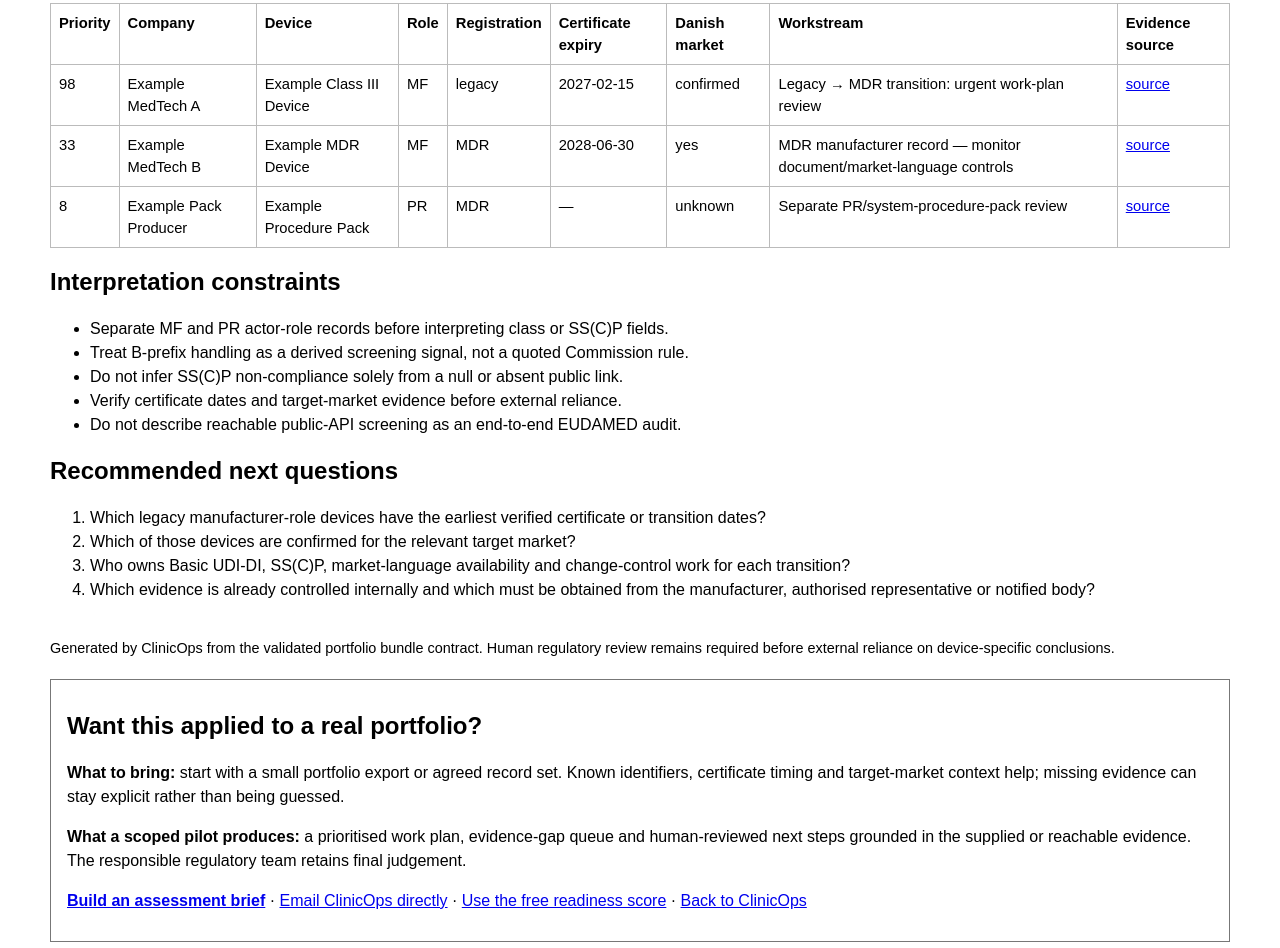
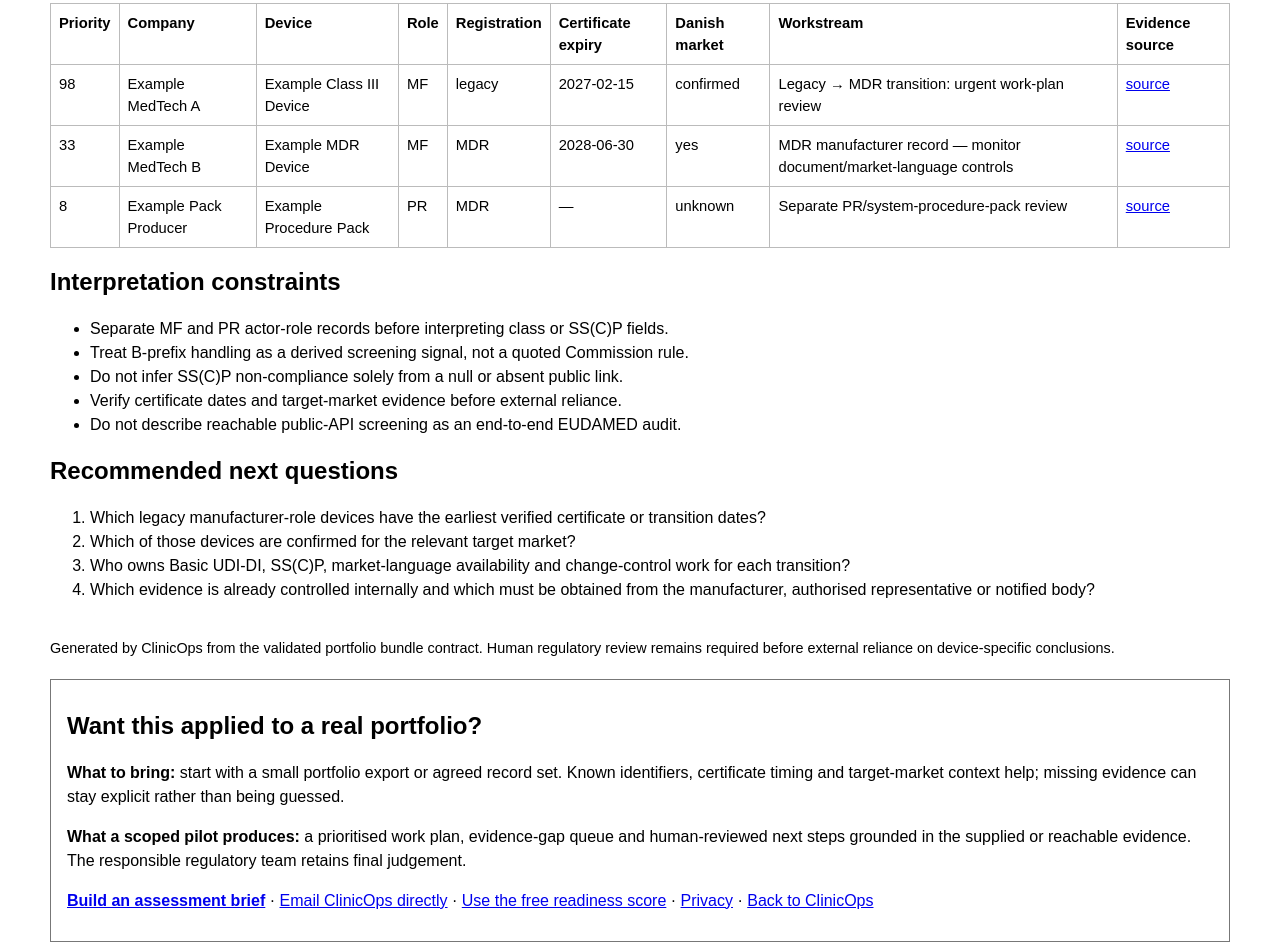
Before and after one commit to aliiskandar310796-beep/ClinicOps, a plain HTML site: page docs/transition-map-sample/index.html in a window 1280 px wide. Shown: the part 570-1518 px from the top of the page. Drawn offline with Linux system fonts and the light colour scheme.

Commit message:
Keep generated sample privacy-visible

```diff
--- a/docs/transition-map-sample/index.html
+++ b/docs/transition-map-sample/index.html
@@ -62,6 +62,6 @@ footer { margin-top: 36px; font-size: 0.9rem; }
 </ol>
 
 <footer>Generated by ClinicOps from the validated portfolio bundle contract. Human regulatory review remains required before external reliance on device-specific conclusions.</footer>
-<section class="notice"><h2>Want this applied to a real portfolio?</h2><p><strong>What to bring:</strong> start with a small portfolio export or agreed record set. Known identifiers, certificate timing and target-market context help; missing evidence can stay explicit rather than being guessed.</p><p><strong>What a scoped pilot produces:</strong> a prioritised work plan, evidence-gap queue and human-reviewed next steps grounded in the supplied or reachable evidence. The responsible regulatory team retains final judgement.</p><p><a href="/assessment-intake.html"><strong>Build an assessment brief</strong></a> · <a href="mailto:info@clinicops.dk?subject=Class%20III%20Transition%20Map%20Assessment">Email ClinicOps directly</a> · <a href="/readiness-score.html">Use the free readiness score</a> · <a href="/">Back to ClinicOps</a></p></section>
+<section class="notice"><h2>Want this applied to a real portfolio?</h2><p><strong>What to bring:</strong> start with a small portfolio export or agreed record set. Known identifiers, certificate timing and target-market context help; missing evidence can stay explicit rather than being guessed.</p><p><strong>What a scoped pilot produces:</strong> a prioritised work plan, evidence-gap queue and human-reviewed next steps grounded in the supplied or reachable evidence. The responsible regulatory team retains final judgement.</p><p><a href="/assessment-intake.html"><strong>Build an assessment brief</strong></a> · <a href="mailto:info@clinicops.dk?subject=Class%20III%20Transition%20Map%20Assessment">Email ClinicOps directly</a> · <a href="/readiness-score.html">Use the free readiness score</a> · <a href="/privacy-notice/">Privacy</a> · <a href="/">Back to ClinicOps</a></p></section>
 </body>
 </html>
```
